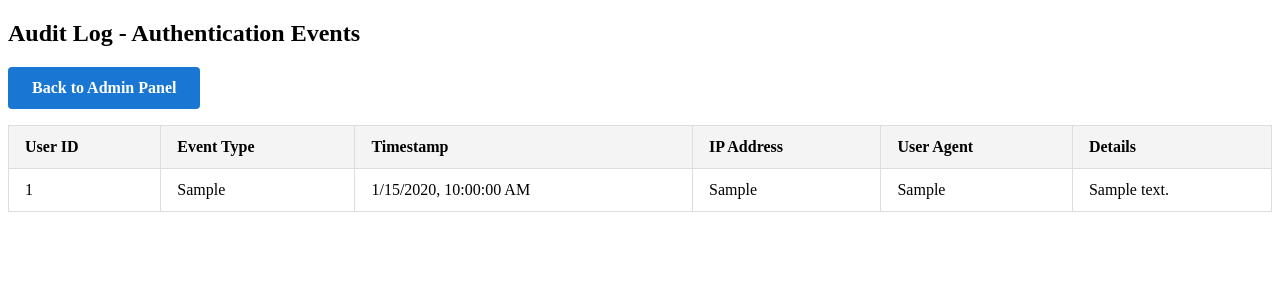
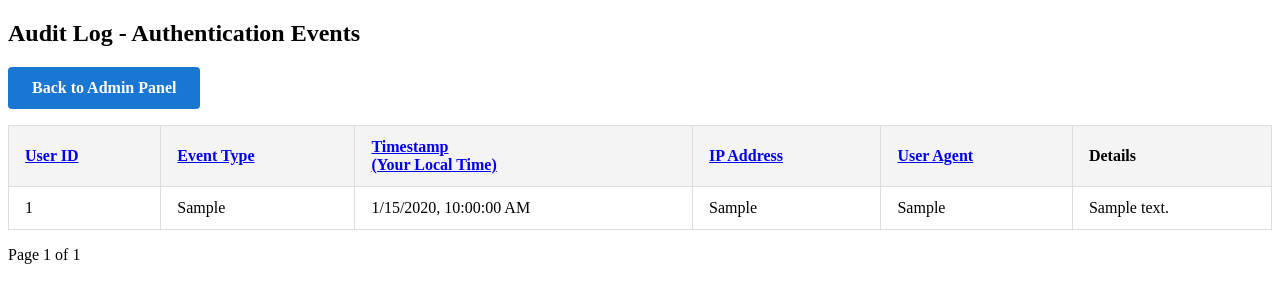
Before and after one commit to Nicholasstrachan242/max-energy, a Flask app: template app/templates/audit-log.html in a window 1280 px wide. Shown: the part 44-347 px from the top of the page. Run offline with Flask 3, Linux system fonts and the light colour scheme; the template is opened without the code that fills it: most values are stand-ins (such as "Sample title", 1, 10 or a date in 2020); some libraries are stand-ins or nearby versions.

Commit message:
add sorting feature to audit log table

```diff
--- a/app/static/audit-log.css
+++ b/app/static/audit-log.css
@@ -31,9 +31,12 @@ td {
   }
 }
 
+.back-button {
+  float: left;
+}
+
 button,
 a.button {
-  float: left;
   padding: 0.75rem 1.5rem;
   border: none;
   border-radius: 4px;
--- a/app/templates/audit-log.html
+++ b/app/templates/audit-log.html
@@ -11,16 +11,56 @@
 
 {% block content %}
 <h2>Audit Log - Authentication Events</h2>
-<a href="{{ url_for('admin.admins_only') }}" class="button">Back to Admin Panel</a>
+<a href="{{ url_for('admin.admins_only') }}" class="button back-button">Back to Admin Panel</a>
 <div class="audit-table-container">
     <table class="audit-table">
         <thead>
             <tr>
-                <th>User ID</th>
-                <th>Event Type</th>
-                <th>Timestamp</th>
-                <th>IP Address</th>
-                <th>User Agent</th>
+                <th>
+                    <a
+                        href="{{ url_for('admin.audit_log', sort='user_id', direction='asc' if sort != 'user_id' or direction == 'desc' else 'desc', page=1) }}">
+                        User ID
+                        {% if sort == "user_id" %}
+                        {% if direction == "asc" %}▲{% else %}▼{% endif %}
+                        {% endif %}
+                    </a>
+                </th>
+                <th>
+                    <a
+                        href="{{ url_for('admin.audit_log', sort='event_type', direction='asc' if sort != 'event_type' or direction == 'desc' else 'desc', page=1) }}">
+                        Event Type
+                        {% if sort == "event_type" %}
+                        {% if direction == "asc" %}▲{% else %}▼{% endif %}
+                        {% endif %}
+                    </a>
+                </th>
+                <th>
+                    <a
+                        href="{{ url_for('admin.audit_log', sort='timestamp', direction='asc' if sort != 'timestamp' or direction == 'desc' else 'desc', page=1) }}">
+                        Timestamp <br>(Your Local Time)
+                        {% if sort == "timestamp" %}
+                        {% if direction == "asc" %}▲{% else %}▼{% endif %}
+                        {% endif %}
+                    </a>
+                </th>
+                <th>
+                    <a
+                        href="{{ url_for('admin.audit_log', sort='ip_address', direction='asc' if sort != 'ip_address' or direction == 'desc' else 'desc', page=1) }}">
+                        IP Address
+                        {% if sort == "ip_address" %}
+                        {% if direction == "asc" %}▲{% else %}▼{% endif %}
+                        {% endif %}
+                    </a>
+                </th>
+                <th>
+                    <a
+                        href="{{ url_for('admin.audit_log', sort='user_agent', direction='asc' if sort != 'user_agent' or direction == 'desc' else 'desc', page=1) }}">
+                        User Agent
+                        {% if sort == "user_agent" %}
+                        {% if direction == "asc" %}▲{% else %}▼{% endif %}
+                        {% endif %}
+                    </a>
+                </th>
                 <th>Details</th>
             </tr>
         </thead>
@@ -37,6 +77,17 @@
             {% endfor %}
         </tbody>
     </table>
+</div>
+<div class="pagination">
+    {% if pagination.has_prev %}
+    <a href="{{ url_for('admin.audit_log', page=pagination.prev_num, sort=sort, direction=direction)}}"
+        class="button">&laquo; Prev</a>
+    {% endif %}
+    Page {{ pagination.page }} of {{ pagination.pages }}
+    {% if pagination.has_next %}
+    <a href="{{ url_for('admin.audit_log', page=pagination.next_num, sort=sort, direction=direction)}}"
+        class="button">Next &raquo;</a>
+    {% endif %}
 </div>
 
 <!-- js added here. Uses DOM to show user's local timezone in table -->
```
Also changed, not shown: app/general/admin.py (+34 -7 lines).
